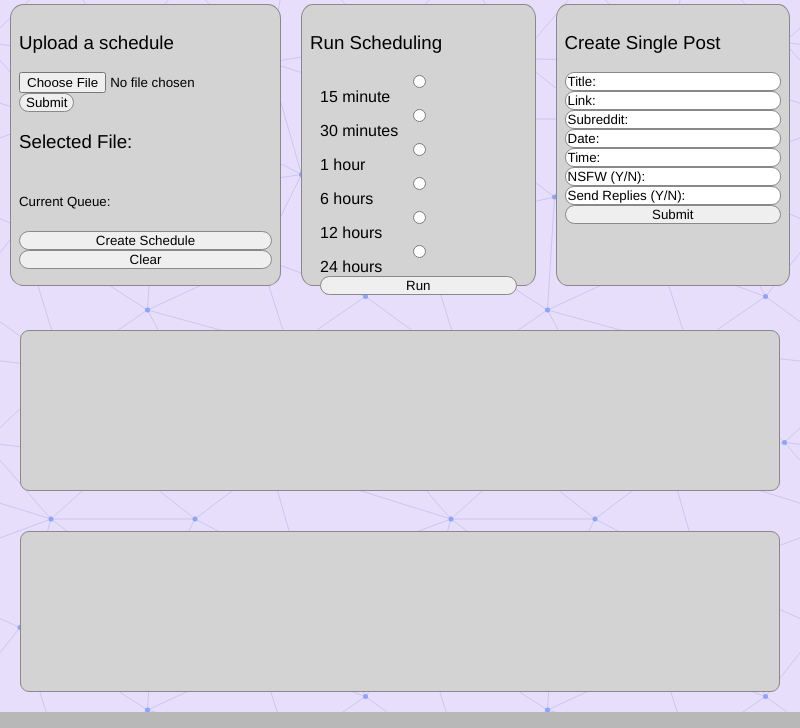
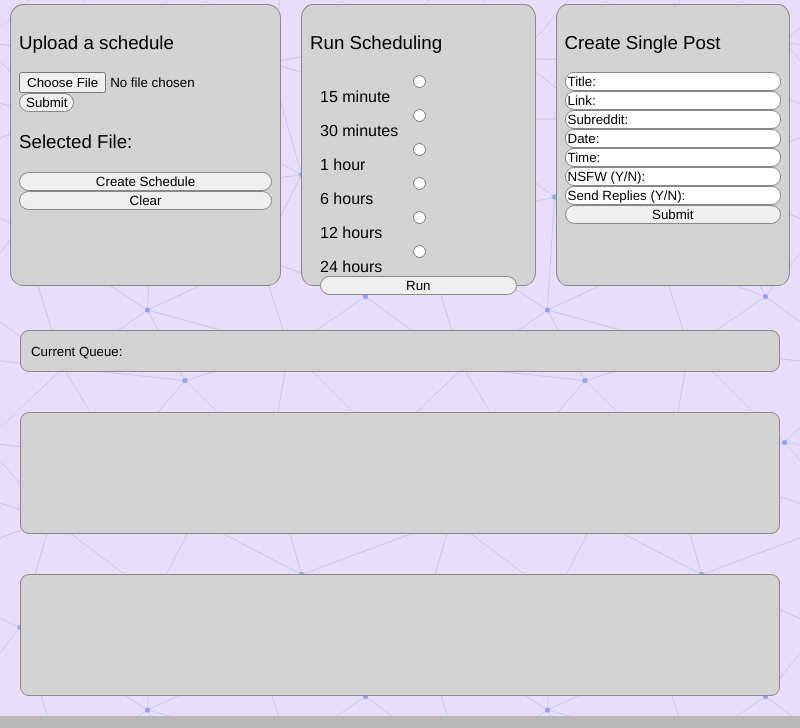
Before and after one commit to RichPBee/reddit_post_scheduler, an Electron app: page src/index.html in a window 800 px wide. Shown: the part 72-800 px from the top of the page. Drawn offline with Linux system fonts and the light colour scheme.

Commit message:
List of selected files moved
Stops it interfering with previous CSS styling for the file submit section and generally looks neater

```diff
--- a/src/index.html
+++ b/src/index.html
@@ -22,7 +22,6 @@
                     <button id="submit-file" type="submit" value="submit">Submit</button>
                 </form>
                 <h3 id="selected-file">Selected File: </h3>
-                <h5 id="current-queue">Current Queue: </h5>
                 <button id="create-schedule">Create Schedule</button>
                 <button id="clear-selection">Clear</button>
             </div>
@@ -69,6 +68,10 @@
             </div>
         </div>
 
+        <div class="files-to-submit">
+            <h5 id="current-queue">Current Queue: </h5>
+        </div>
+
         <div class="current-schedules">
 
         </div>
--- a/src/style.css
+++ b/src/style.css
@@ -109,6 +109,17 @@ input[type="text"] {
     background-color: lightgray;
 }
 
+.files-to-submit {
+    height: 5%;
+    margin: 2.5%;
+    border: 1px solid rgb(138, 136, 136);
+    border-radius: 9px;
+    background-color: lightgray;
+    display: flex;
+    align-items: center;
+    padding-left: 10px;
+}
+
 .single-post-form {
     display: flex;
     flex-direction: column;
```
